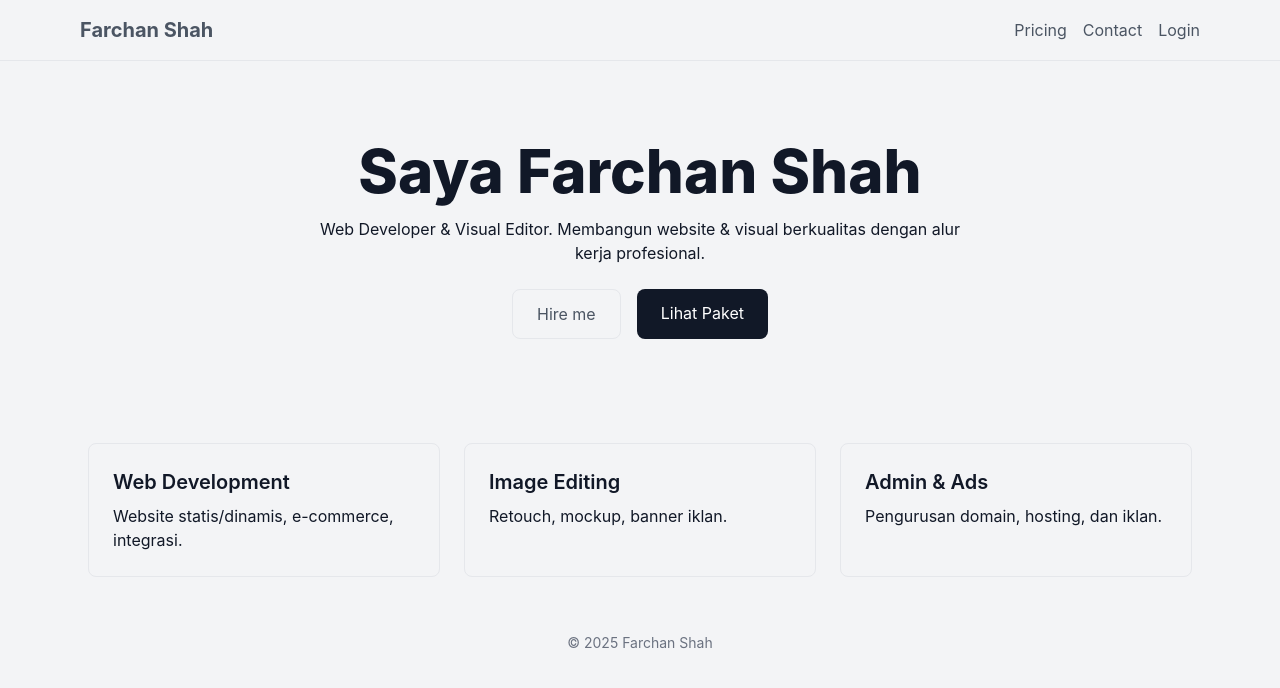
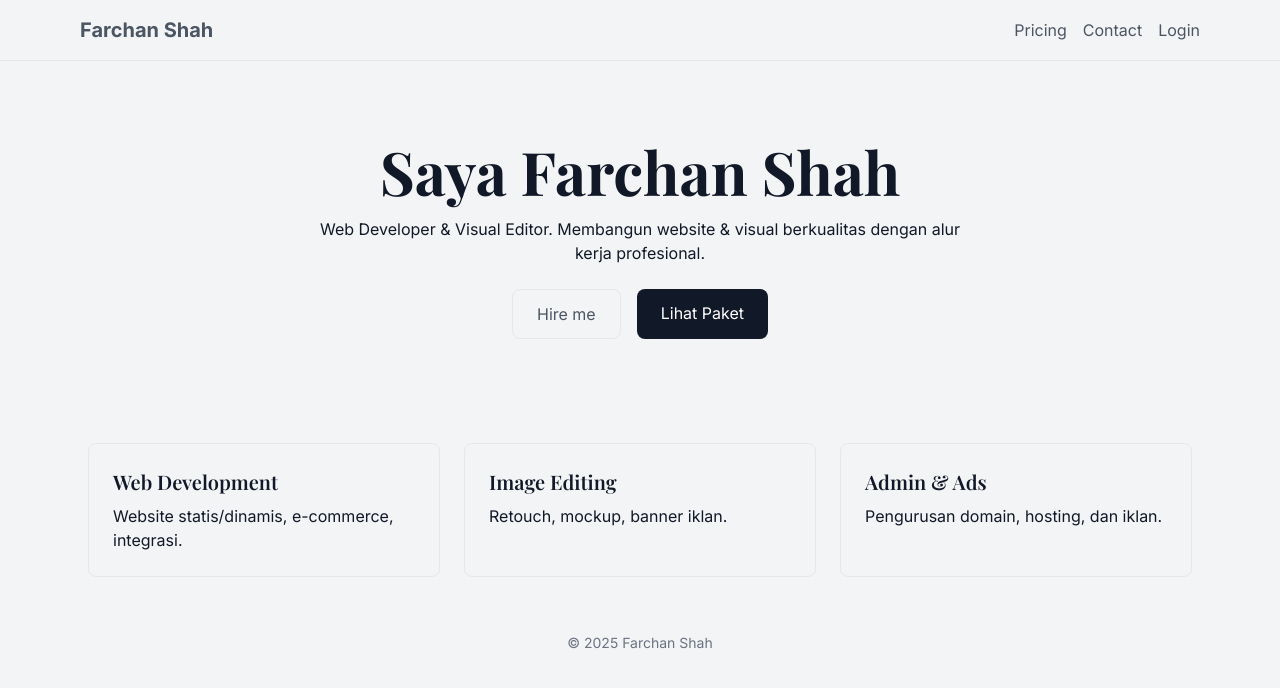
Before and after one commit to farchanshah/farchan-platform, a Next.js app: page / in a window 1280 px wide. Shown: the top 688 px of the page. Built offline with nearby package versions, Linux system fonts and the light colour scheme.

Commit message:
Update globals.css

```diff
--- a/app/globals.css
+++ b/app/globals.css
@@ -1,6 +1,55 @@
+@import url('https://fonts.googleapis.com/css2?family=Inter:wght@300;400;600;700&family=Playfair+Display:wght@600;700&display=swap');
+
 @tailwind base;
 @tailwind components;
 @tailwind utilities;
 
-body { font-family: Inter, ui-sans-serif, system-ui, -apple-system, 'Segoe UI', Roboto, 'Helvetica Neue', Arial; }
-a { color: #4B5563; }
+/* Font setup */
+:root {
+  --font-sans: 'Inter', ui-sans-serif, system-ui, -apple-system, "Segoe UI", Roboto, "Helvetica Neue", Arial;
+  --font-serif: 'Playfair Display', serif;
+  --primary: #4B5563;
+  --dark: #111827;
+  --light-bg: #F3F4F6;
+}
+
+@layer base {
+  html, body {
+    font-family: var(--font-sans);
+    background: var(--light-bg);
+    color: var(--dark);
+    -webkit-font-smoothing: antialiased;
+    -moz-osx-font-smoothing: grayscale;
+  }
+
+  h1,h2,h3,h4 {
+    font-family: var(--font-serif);
+    color: var(--dark);
+  }
+
+  a { color: var(--primary); }
+}
+
+/* Utility tweaks */
+.container-max {
+  max-width: 1200px;
+  margin-left: auto;
+  margin-right: auto;
+  padding-left: 1rem;
+  padding-right: 1rem;
+}
+
+/* Card look */
+.card {
+  background: white;
+  border-radius: 12px;
+  box-shadow: 0 6px 18px rgba(16,24,40,0.06);
+  padding: 1.25rem;
+}
+
+/* subtle focus */
+.btn {
+  @apply inline-flex items-center justify-center rounded-md px-5 py-2 font-medium transition;
+}
+.btn-dark { background: var(--dark); color: white; }
+.btn-outline { border: 1px solid rgba(16,24,40,0.06); color: var(--dark); background: white; }
```
